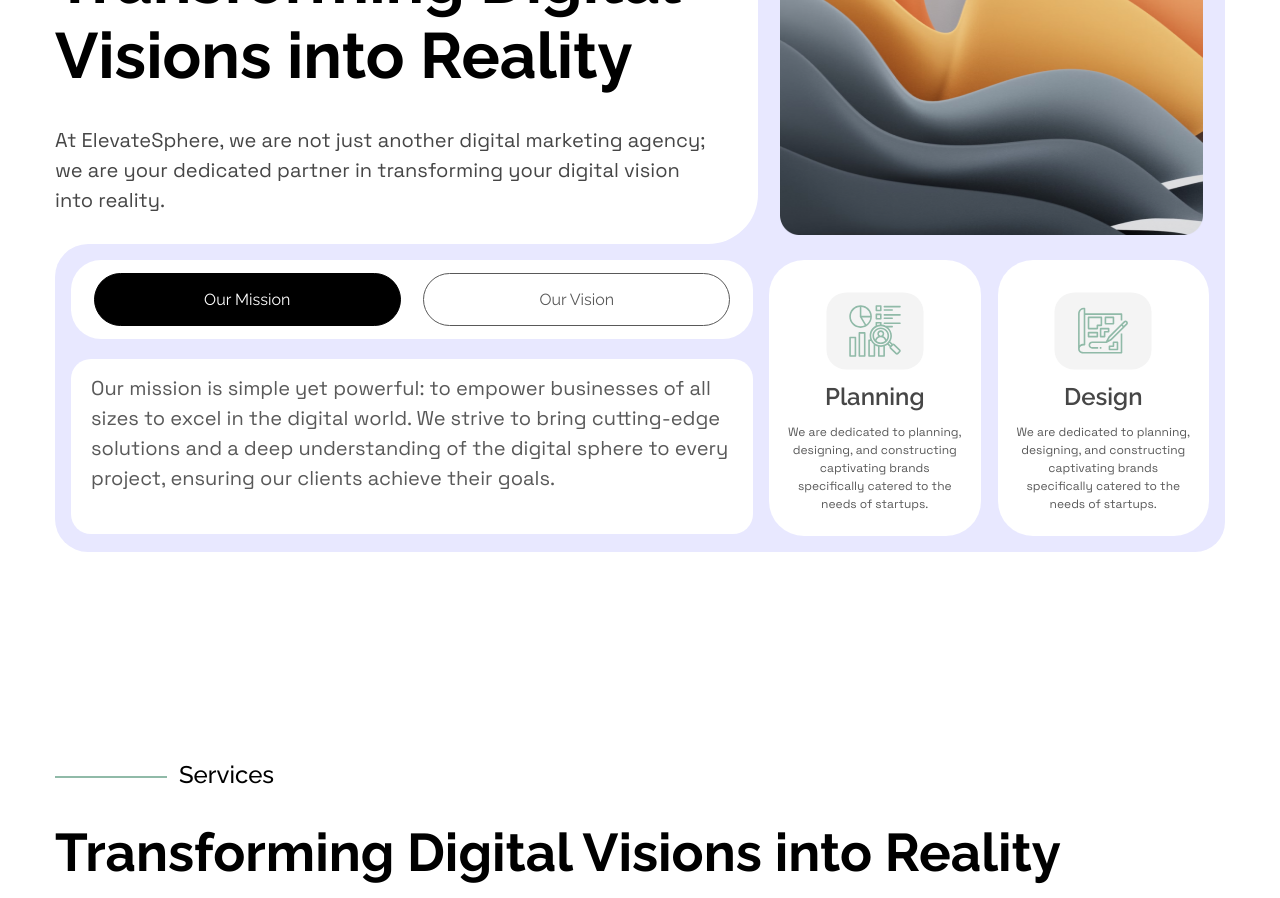
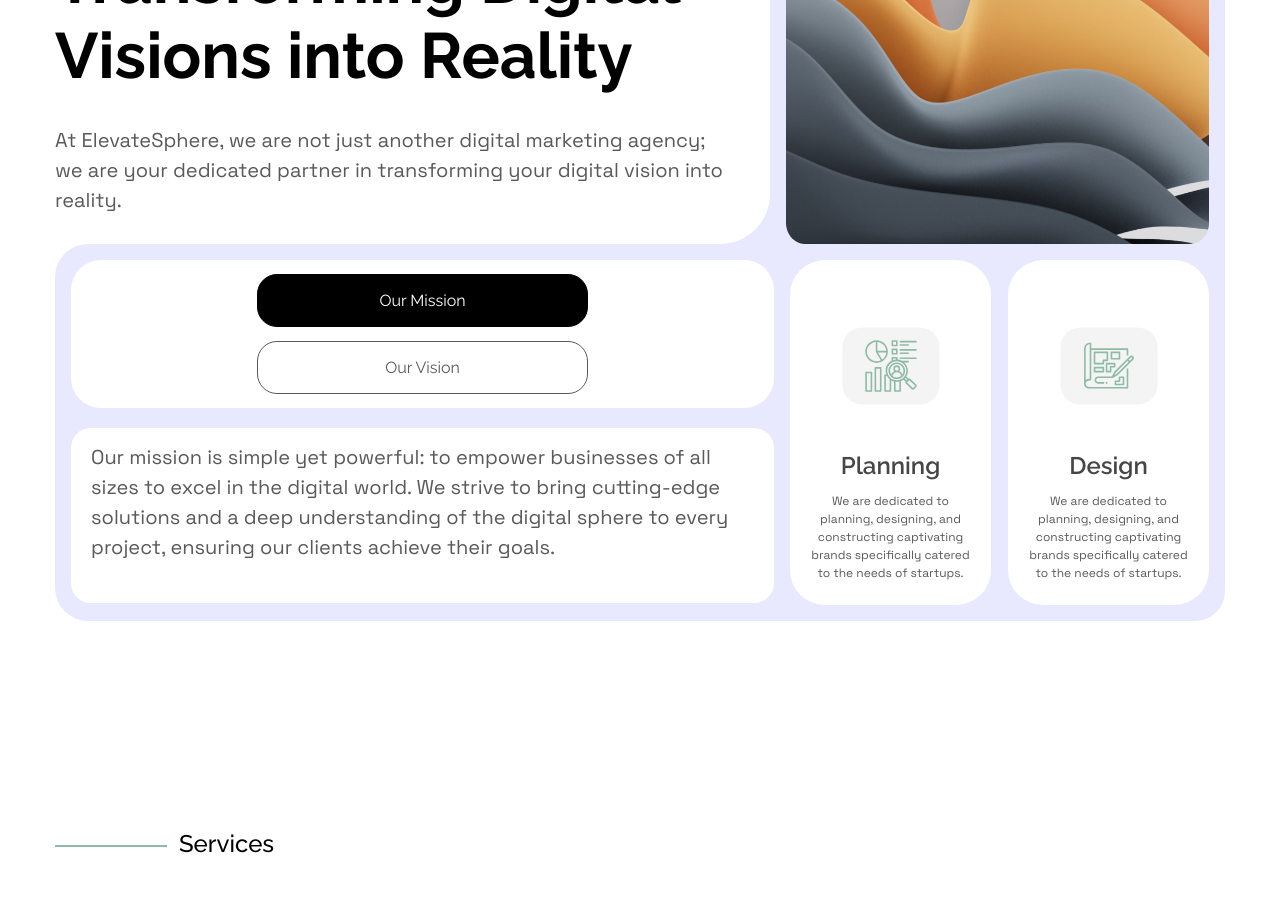
Before and after one commit to ammaryasser21/SpinEdge, a Next.js app: page / in a window 1280 px wide. Shown: the part 960-1858 px from the top of the page. Built offline with nearby package versions, Linux system fonts and the light colour scheme.

Commit message:
edit the issues in home page

```diff
--- a/Components/Home.jsx
+++ b/Components/Home.jsx
@@ -88,7 +88,7 @@
             src="/images/about-main.png"
             alt="About Main"
             width={423}
-            height={322}
+            height={340}
           />
         </div>
         <div className="bottom_left">
--- a/style/BlogHome.css
+++ b/style/BlogHome.css
@@ -7,7 +7,7 @@
 .Blog-Home .cards{display:flex;justify-content:space-between;align-items:stretch}
 .Blog-Home .cards .card{min-width:300px;display:flex;flex-direction:column;align-items:center;border-radius:50px;padding:2rem 1rem;flex:1 1 calc(30% - 2rem);flex-wrap:wrap}
 .Blog-Home .cards .card:nth-child(1) .img{background-color:#ddcced}
-.Blog-Home .Blog-p{display:flex;gap:10px;justify-content:flex-start;width:100%;align-items:center}
+.Blog-Home .Blog-p{display:flex;gap:22px;justify-content:flex-start;width:100%;align-items:center}
 .Blog-Home .cards .card:nth-child(2) .img{background-color:#edddcc}
 .Blog-Home .cards .card:nth-child(3) .img{background-color:#cceded}
 .Blog-Home .cards .card .img{border-radius:26px;display:grid;place-items:center;width:100%;min-height:300px;margin-bottom:32px}
@@ -15,7 +15,7 @@
 .Blog-Home .cards .card h2{color:#000;margin:0;padding-top:20px;padding-bottom:14px;font-size:22px;text-wrap:wrap}
 .Blog-Home .cards .card p{color:#606060;line-height:1.6;font-weight:400;margin:0;font-size:14px;text-wrap:pretty;padding-right:1px;font-family:'__Space_Grotesk_587f35','__Space_Grotesk_Fallback_587f35';font-style:normal}
 .Blog-Home .cards .card p a{color:#000;font-weight:700;text-wrap:nowrap;cursor:pointer}
-.Blog-Home .cards .card .Blog-p p:first-child{color:#fff;background-color:var(--p-color);display:flex;align-items:baseline;gap:10px;border-radius:24px;padding:12px 22px;border:none;margin:0}
+.Blog-Home .cards .card .Blog-p p:first-child{color:#fff;background-color:var(--p-color);display:flex;align-items:baseline;gap:10px;border-radius:24px;padding:14px 24px;border:none;margin:0}
 .Blog-Home .cards .card .Blog-p p:last-child{color:var(--text-s-color);margin:0}
 @media (max-width:1111px){
 .Blog-Home .cards{display:flex;justify-content:center;align-items:stretch;flex-wrap:wrap}
--- a/style/Home.css
+++ b/style/Home.css
@@ -15,13 +15,20 @@
 .Hero-Home .art img[alt=art2]{bottom:0;right:0}
 .AboutUs-Home{display:flex;flex-direction:row;flex-wrap:wrap;justify-content:center;align-items:stretch;padding:80px 0}
 .AboutUs-Home .border:before{content:"";display:block;width:100px;height:100px;position:absolute;border-radius:50%;bottom:0;right:0;box-shadow:50px 50px 0 0 #e8e8ff}
-.top_left{background-color:#fff;flex:1 1 671px;overflow:hidden;position:relative}
-.AboutUs-Home .info p:not(:first-child){font-size:20px;color:var(--text-s-color);margin:0;padding-bottom:29px}
-.AboutUs-Home .img{display:grid;place-items:center;padding:21px 0;padding-bottom:0;background-color:#e8e8ff;border-top-left-radius:30px;border-top-right-radius:30px;border-bottom-right-radius:0;border-bottom-left-radius:0;flex:1 1 calc(467px - 32px)}
+.top_left{background-color:#fff;flex:1 1 714px;overflow:hidden;position:relative}
+.AboutUs-Home .info p:not(:first-child) {
+    font-size: 20px;
+    color: var(--text-ss-color);
+    margin: 0;
+    padding-bottom: 29px;
+    padding-right: 45px;
+    text-wrap: wrap;
+}
+.AboutUs-Home .img{display:grid;place-items:center;padding:21px 16px;padding-bottom:0;background-color:#e8e8ff;border-top-left-radius:30px;border-top-right-radius:30px;border-bottom-right-radius:0;border-bottom-left-radius:0;}
 .AboutUs-Home .card .img{padding:0;place-items:center;background-color:transparent;-o-border-radius:30px;-webkit-border-radius:30px;-moz-border-radius:30px;-ms-border-radius:30px;border-radius:30px;flex:1 1;margin:0}
-.AboutUs-Home .bottom_left{padding:16px;padding-right:0;padding-bottom:0;background-color:#e8e8ff;border-top-left-radius:33px;border-top-right-radius:0;border-bottom-right-radius:0;border-bottom-left-radius:33px;flex:1 1 661px}
-.AboutUs-Home .bottom_left .buttons{margin-top:0;width:auto;display:flex;background-color:#fff;padding:13px 0;-o-border-radius:30px;flex-direction:row;justify-content:space-evenly;gap:0rem;align-items:center;-webkit-border-radius:30px;-moz-border-radius:30px;-ms-border-radius:30px;border-radius:30px}
-.AboutUs-Home .bottom_left .buttons a{width:40%;text-align:center;padding:1rem;margin:0;border-radius:54px;justify-content:center}
+.AboutUs-Home .bottom_left{padding:16px;padding-right:0;padding-bottom:0;background-color:#e8e8ff;border-top-left-radius:33px;border-top-right-radius:0;border-bottom-right-radius:0;border-bottom-left-radius:33px;flex:1 1 703px}
+.AboutUs-Home .bottom_left .buttons{margin-top:0;width:auto;display:flex;background-color:#fff;padding:14px;-o-border-radius:30px;flex-direction:row;justify-content:center;gap:14px;align-items:center;-webkit-border-radius:30px;-moz-border-radius:30px;-ms-border-radius:30px;border-radius:30px}
+.AboutUs-Home .bottom_left .buttons a{width:44%;text-align:center;padding:1rem;margin:0;border-radius:20px;justify-content:center}
 .AboutUs-Home .bottom_left p{background-color:#fff;padding:0 20px;padding-top:14px;padding-bottom:41px;border-radius:20px;margin-top:20px;margin-bottom:18px;color:var(--text-ss-color);font-size:20px;line-height:1.5;text-wrap:pretty}
 .AboutUs-Home .cards{display:flex;justify-content:space-evenly;align-items:stretch;padding:16px;background-color:#e8e8ff;border-radius:30px;border-top-left-radius:0;border-top-right-radius:0;border-bottom-right-radius:30px;border-bottom-left-radius:0;flex:1 1 calc(451px - 32px);gap:17px}
 .AboutUs-Home .cards .card{width:43%;display:flex;flex-direction:column;justify-content:space-evenly;align-items:center;flex-wrap:wrap;text-align:center;text-wrap:balance;background-color:#fff;padding:20px 18px;border-radius:35px;flex:1 1 209px}
@@ -30,7 +37,10 @@
 .AboutUs-Home .cards .card p{font-size:12px;color:var(--text-ss-color);margin:0;font-weight:400;text-wrap:pretty;line-height:1.5}
 .Services-Home{display:flex;flex-direction:column;gap:40px}
 .Services-Home .info{width:100%}
-.Services-Home .info h1{font-size:53px}
+.Services-Home .info h1 {
+    font-size: 53px;
+    width: 50%;
+}
 .Services-Home .cards{width:100%;display:flex;flex-direction:row;gap:30px;justify-content:center;align-items:stretch;flex-wrap:wrap}
 .Services-Home .cards .card{display:flex;flex-direction:column;padding:30px 20px;padding-bottom:2rem;border-radius:30px;flex:1 1 calc(270px - 120px)}
 .Services-Home .cards .card:nth-child(1){background-color:#ddedcc}
@@ -76,8 +86,7 @@
 .AboutUs-Home .img{width:calc(100% - 48px);display:flex;justify-content:center;padding:24px;background-color:#e8e8ff;border-radius:0;border-top-left-radius:30px;border-top-right-radius:30px;border-bottom-right-radius:0;border-bottom-left-radius:0;flex:1 1 auto}
 .AboutUs-Home .img img{width:100%;height:252px}
 .AboutUs-Home .bottom_left{padding:16px;padding-bottom:0;background-color:#e8e8ff;-o-border-radius:0;flex:1 1 calc(100% - 32px);-webkit-border-radius:0;-moz-border-radius:0;-ms-border-radius:0;border-radius:0}
-.AboutUs-Home .bottom_left .buttons{padding:14px;gap:14px}
-.AboutUs-Home .bottom_left .buttons a{width:auto;text-align:center;padding:16px 30px;margin:0;border-radius:54px;justify-content:center;font-size:16px;gap:16px}
+.AboutUs-Home .bottom_left .buttons a{width: 37%;text-align:center;margin:0;font-size:16px;}
 .AboutUs-Home .bottom_left p{background-color:#fff;padding:14px 20px;border-radius:20px;margin-top:12px;margin-bottom:40px;font-size:14px}
 .AboutUs-Home .cards .card{width:calc(100% - 66px);background-color:#fff;padding:29px 33px;border-radius:32.73px}
 .AboutUs-Home .cards{width:calc(100% - 48px);gap:12px;padding:0 24px;padding-bottom:24px;border-bottom-right-radius:30px;border-bottom-left-radius:30px}
@@ -85,7 +94,7 @@
 .AboutUs-Home .cards .card p{font-size:14px}
 .AboutUs-Home .cards .card .img img{width:160px;height:160px}
 .Services-Home .info{width:calc(100% - 48px);padding:0 24px}
-.Services-Home .info h1{font-size:36px;font-weight:600}
+.Services-Home .info h1{font-size:36px;font-weight:600;width: auto;}
 .Services-Home .cards{width:calc(100% - 48px);display:flex;flex-direction:column;gap:30px;padding:0 24px;justify-content:center;align-items:center;flex-wrap:wrap}
 .Services-Home .cards .card{width:87.692308%;display:flex;flex-direction:column;align-items:center;border-radius:30px;padding:30px 20px;text-align:center}
 .Services-Home .cards .card h2{font-size:24px}
```
